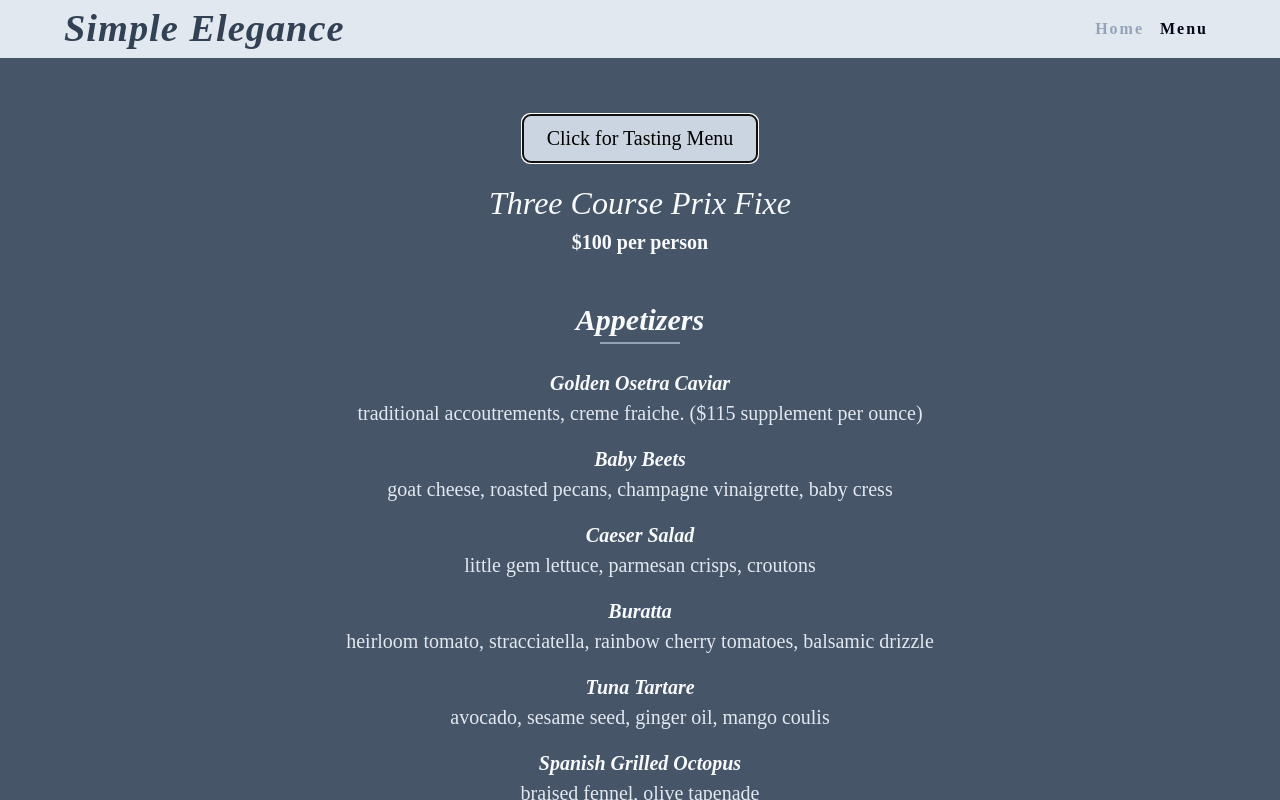
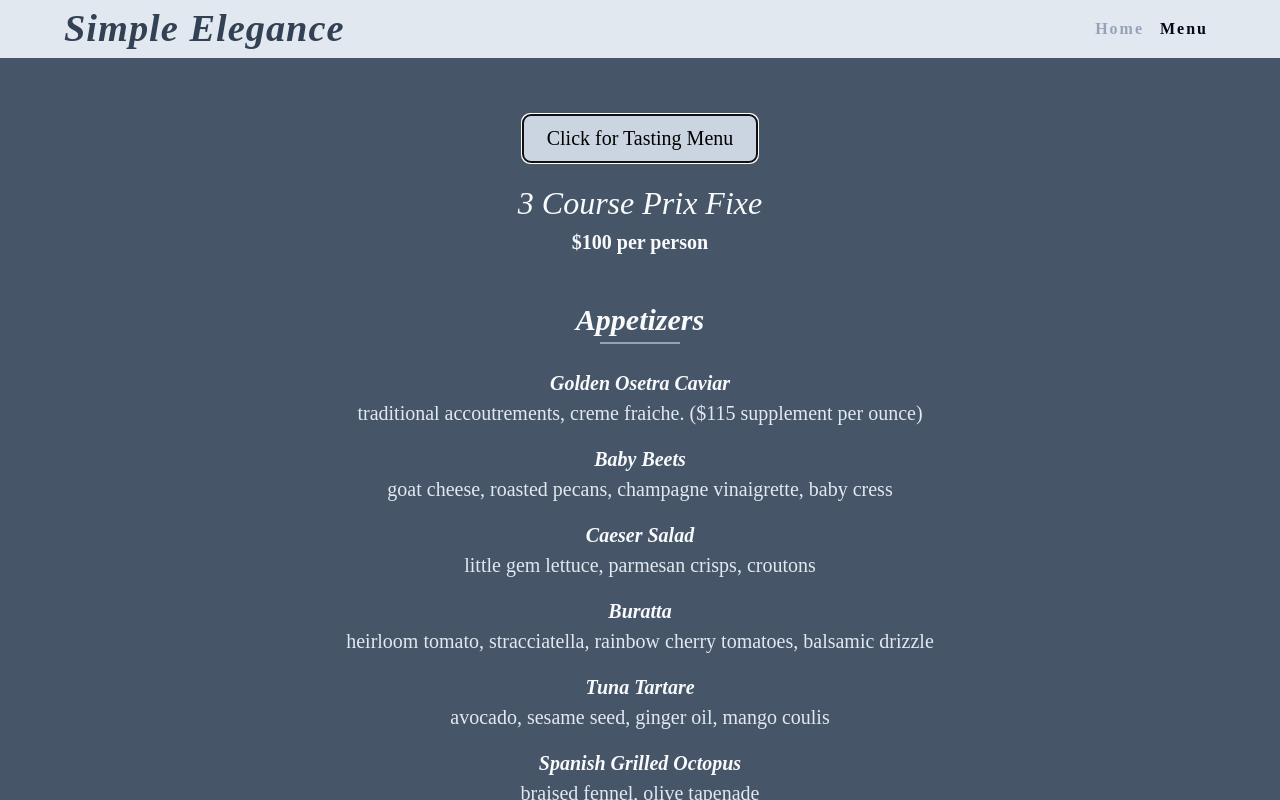
Before and after one commit to ken-cherry/restaurant-vite, a React (Vite) app: page /menu in a window 1280 px wide. Both pictures are taken after a click on the button "Click for 3 Course Menu". Shown: the top 800 px of the page. Built offline with nearby package versions, Linux system fonts and the light colour scheme.

Commit message:
Changed: header 3 course

```diff
--- a/src/components/ThreeCourse.jsx
+++ b/src/components/ThreeCourse.jsx
@@ -4,7 +4,7 @@ import ThreeCourseItems from "./ThreeCourseItems";
 const ThreeCourse = ({ appetizer, entree, desert }) => {
   return (
     <div className="section-center">
-      <header>Three Course Prix Fixe</header>
+      <header>3 Course Prix Fixe</header>
       <div className="menu-cost"> $100 per person</div>
       <div className="menu-title">
         <h2>Appetizers</h2>
```
